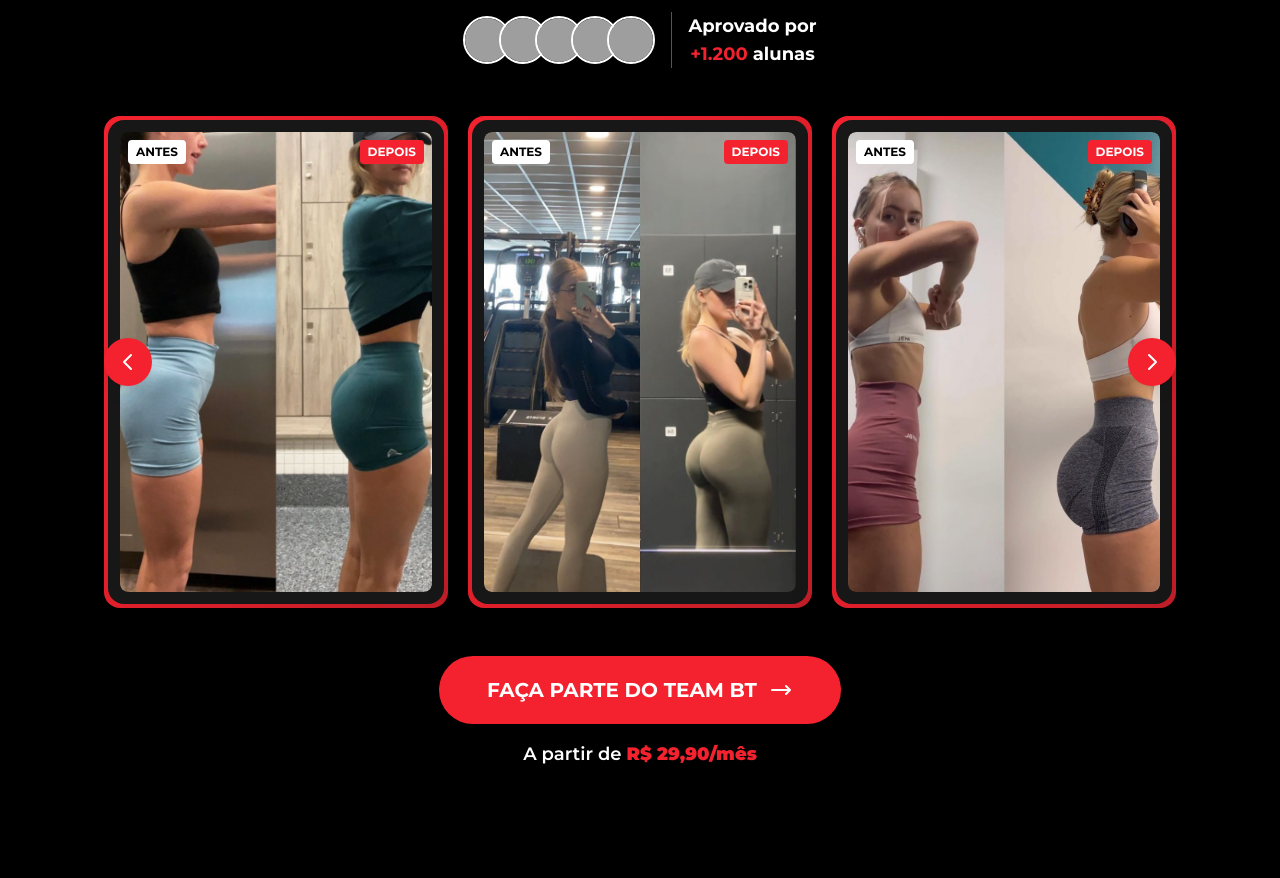
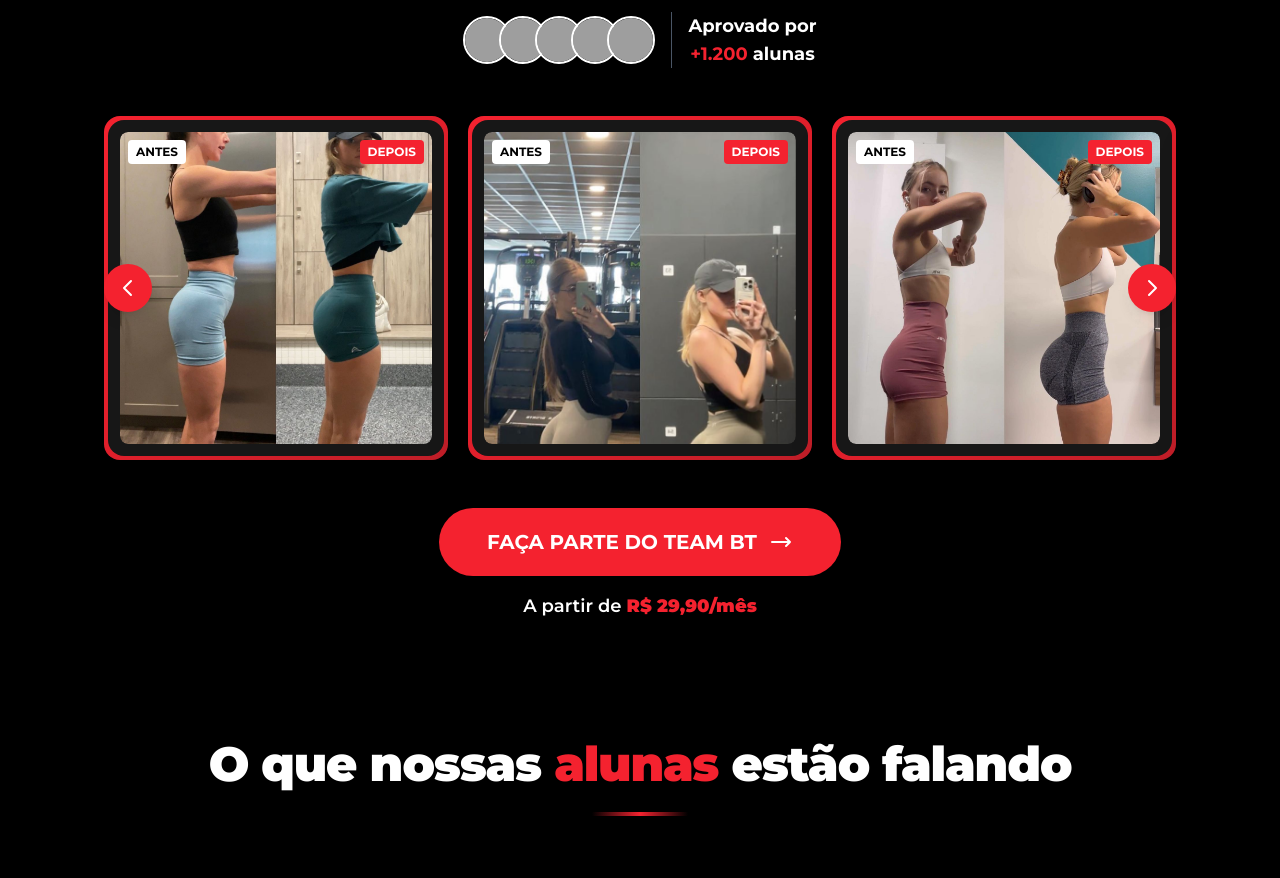
Before and after one commit to EducLead01/Bruno-Teodoro-Personal, a Next.js app: page / in a window 1280 px wide. Shown: the part 1600-2478 px from the top of the page. Built offline with nearby package versions, Linux system fonts and the light colour scheme; grey boxes are pictures that could not be loaded.

Commit message:
fix: carousel — square aspect ratio cards, elimina corte horizontal das comparacoes

```diff
--- a/app/components/Carousel.tsx
+++ b/app/components/Carousel.tsx
@@ -57,7 +57,7 @@ export default function Carousel() {
                       loading="lazy"
                       className="w-full rounded-lg block"
                       src={s.src}
-                      style={{ height: "460px", objectFit: "cover", objectPosition: "top" }}
+                      style={{ width: "100%", aspectRatio: "1/1", objectFit: "cover", objectPosition: "top" }}
                     />
                   </div>
                 </div>
```
